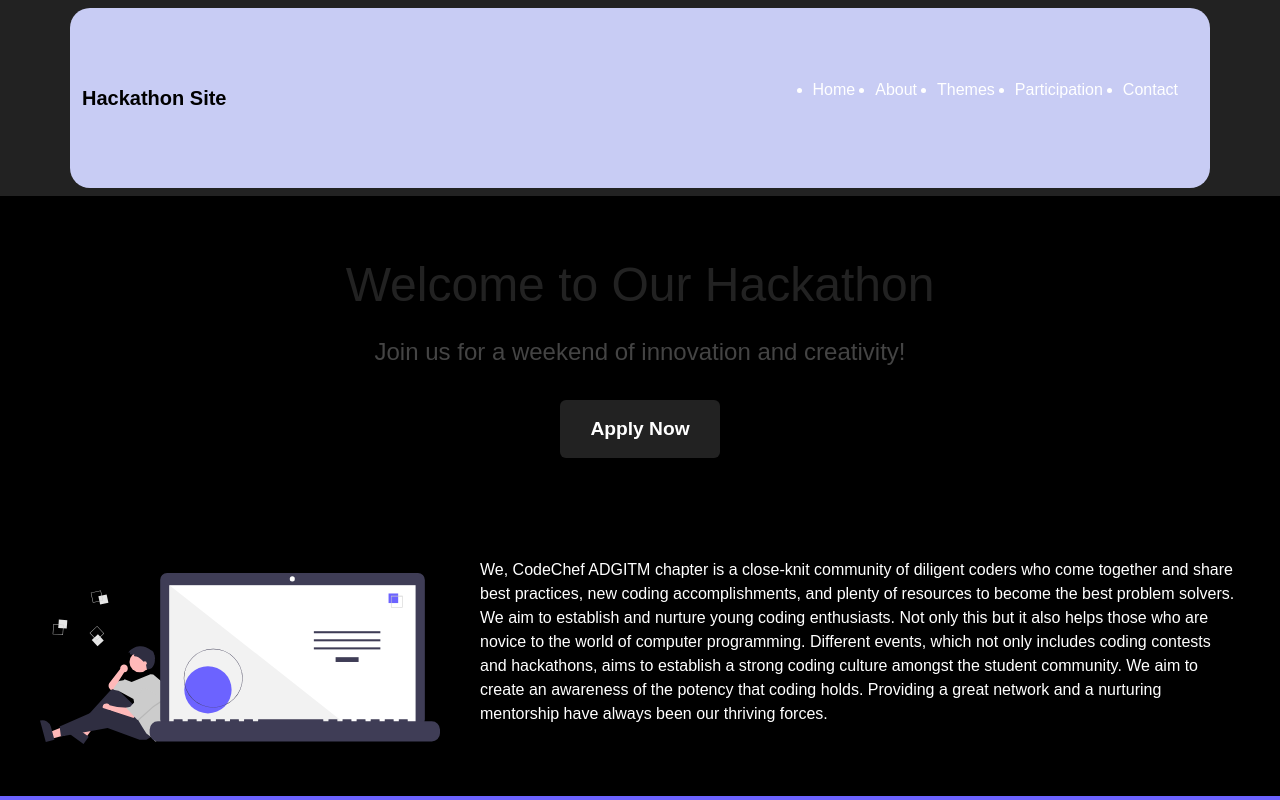
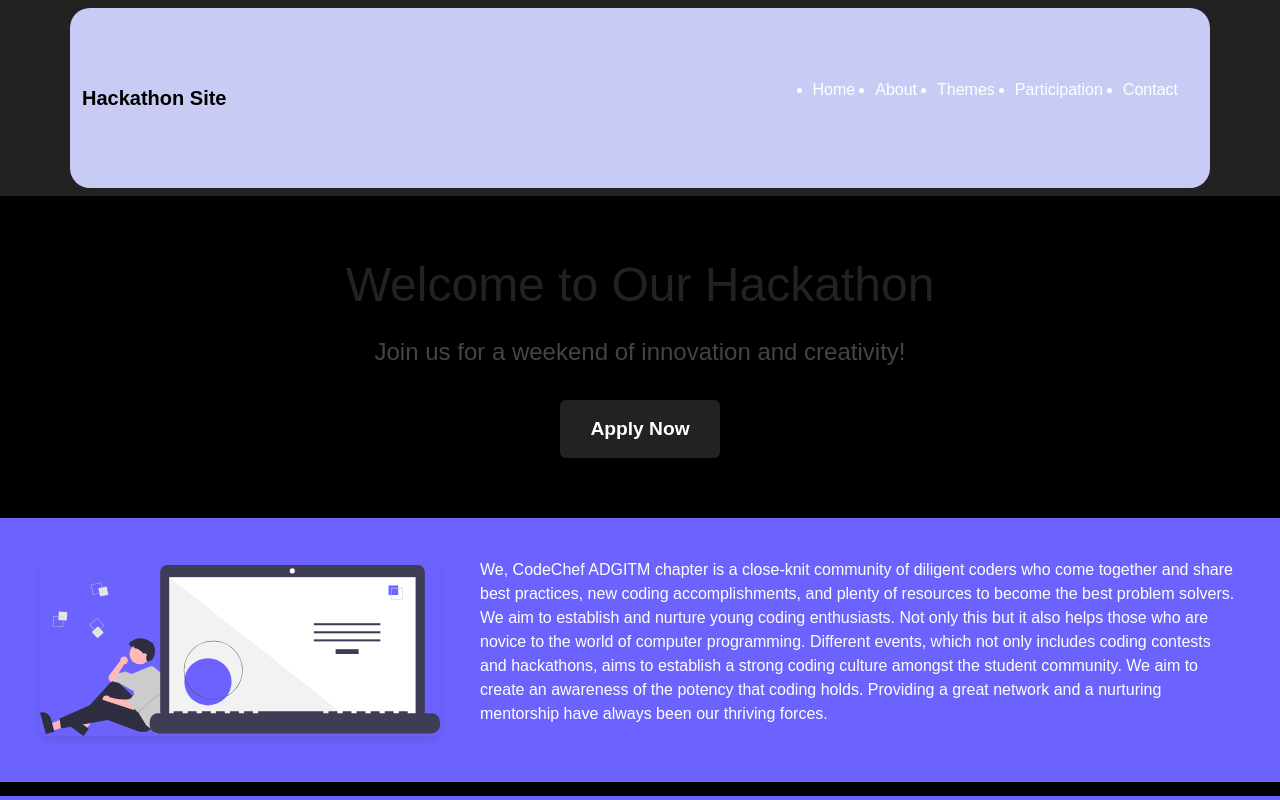
Before and after one commit to CodechefAdgitm/Live-The-Code-Hackathon, a React (Vite) app: page / in a window 1280 px wide. Shown: the top 800 px of the page. Built offline with nearby package versions, Linux system fonts and the light colour scheme; a web font is replaced by a local one.

Commit message:
about section

```diff
--- a/src/components/about/About.css
+++ b/src/components/about/About.css
@@ -79,3 +79,71 @@
   left: 0;
   right: 0;
 }
+
+.colorPurple{
+  background-color: #6C63FF;
+}
+
+.about-sec{
+  display: flex;
+  justify-content: center;
+  align-items: center;
+  background-color: #6C63FF;
+  padding: 40px;
+  color: #fff;
+  flex-wrap: wrap; /* Allow the flex items to wrap on smaller screens */
+  max-width: 1300px; /* Limit the section's maximum width */
+  margin: 0 auto; /* Center the section horizontally */
+}
+
+/* ... Existing CSS code ... */
+
+.wrapper {
+position: relative;
+}
+
+/* Add ::before and ::after pseudo-elements */
+.wrapper::before,
+.wrapper::after {
+content: '';
+position: absolute;
+top: 0;
+width: 0;
+height: 0;
+border-style: solid;
+border-color: transparent;
+}
+
+.wrapper::before {
+left: -50px;
+border-width: 70px 50px 0 0;
+border-right-color: #6C63FF;
+}
+
+.wrapper::after {
+right: -50px;
+border-width: 70px 0 0 50px;
+border-left-color: #6C63FF;
+}
+
+/* Add media query for responsive triangles */
+@media screen and (max-width: 768px) {
+.wrapper::before,
+.wrapper::after {
+  border-width: 50px 0;
+}
+
+.wrapper::before {
+  left: 0;
+  border-width: 50px 0 0 50px;
+  border-right-color: transparent;
+  border-top-color: #6C63FF;
+}
+
+.wrapper::after {
+  right: 0;
+  border-width: 0 50px 50px 0;
+  border-left-color: transparent;
+  border-bottom-color: #6C63FF;
+}
+}
--- a/src/components/about/About.jsx
+++ b/src/components/about/About.jsx
@@ -4,13 +4,13 @@ import "./About.css";
 
 export default function About() {
   return (
-    <section className="colorBlack">
-    <div className="participation-rules">
+    <div className="colorPurple">
+      <div className="triangle-wrapper"> {/* Wrap the element with the .triangle-wrapper div */}
+        <div className="about-sec">
           <div className="about-image">
             <img src={aboutSvg} alt="About Us" />
           </div>
           <div className="points-container">
-        <ul className="rules-list">
           <p>
                 We, CodeChef ADGITM chapter is a close-knit community of
                 diligent coders who come together and share best practices, new
@@ -24,9 +24,9 @@ export default function About() {
                 coding holds. Providing a great network and a nurturing
                 mentorship have always been our thriving forces.
           </p>
-        </ul>
           </div>
         </div>
-    </section>
+      </div>
+    </div>
   );
 }
```
Lines whose indentation alone changed are shown as unchanged.
